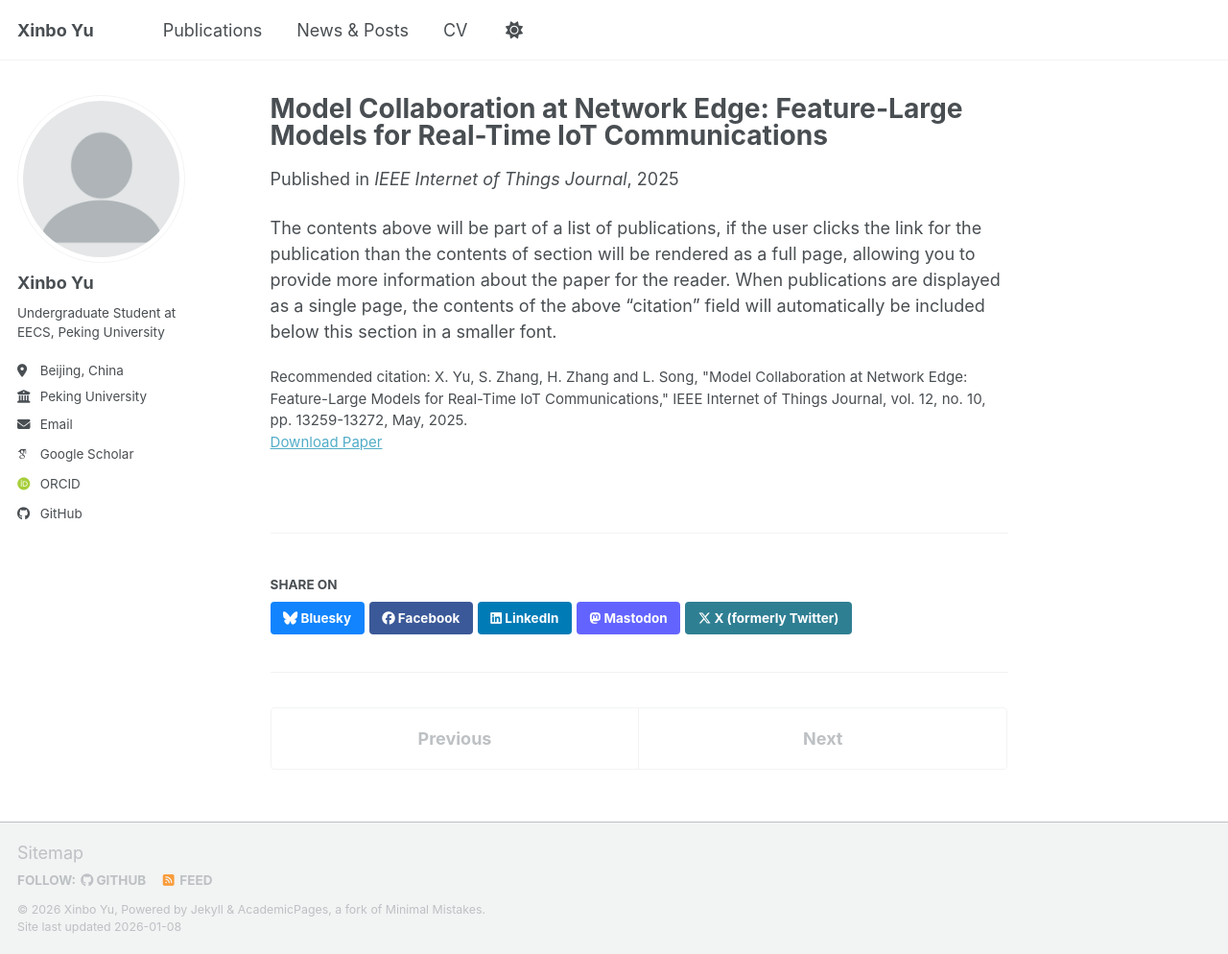
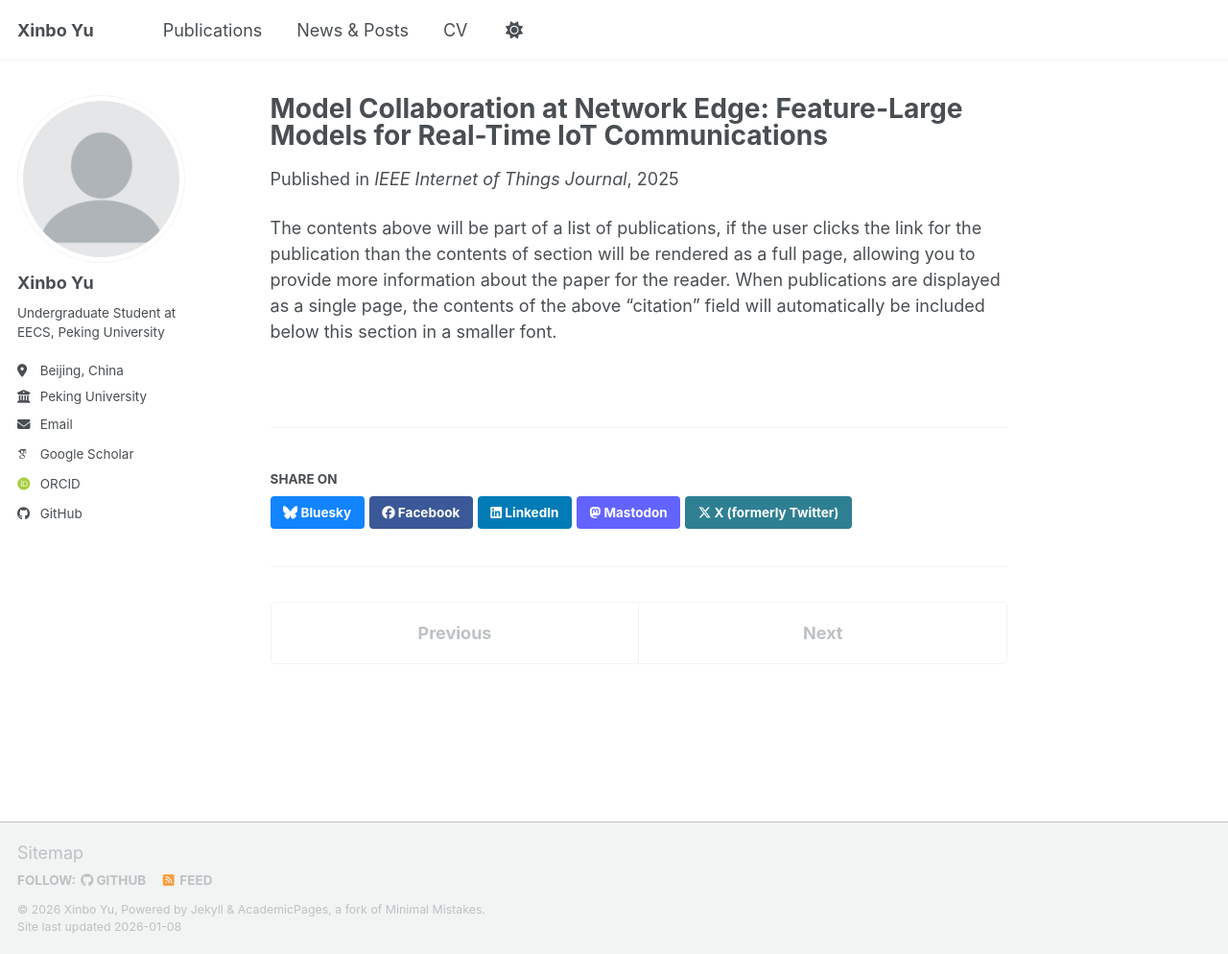
Before and after one commit to ZephyrYolo/ZephyrYolo.github.io, a Jekyll site: the page built from _publications/2025-05-15-iotj.md, in a window 1280 px wide and 994 px high. Shown: the whole window at 96% size. Built offline with Jekyll 4.4.1, drawn with Linux system fonts in a browser that asks for light colours; some web fonts are replaced; a script bundle is joined from its source files by our own code; library files that are not in the unit come from our copies; some of the changed lines change nothing that is shown.

Commit message:
Update 2025-05-15-iotj.md

```diff
--- a/_publications/2025-05-15-iotj.md
+++ b/_publications/2025-05-15-iotj.md
@@ -8,7 +8,7 @@ date: 2025-05-15
 venue: 'IEEE Internet of Things Journal'
 #slidesurl: 'https://academicpages.github.io/files/slides2.pdf'
 paperurl: 'https://ZephyrYolo.github.io/files/iotj1.pdf'
-citation: 'X. Yu, S. Zhang, H. Zhang and L. Song, "Model Collaboration at Network Edge: Feature-Large Models for Real-Time IoT Communications," IEEE Internet of Things Journal, vol. 12, no. 10, pp. 13259-13272, May, 2025.'
+#citation: 'X. Yu, S. Zhang, H. Zhang and L. Song, "Model Collaboration at Network Edge: Feature-Large Models for Real-Time IoT Communications," IEEE Internet of Things Journal, vol. 12, no. 10, pp. 13259-13272, May, 2025.'
 ---
 
 The contents above will be part of a list of publications, if the user clicks the link for the publication than the contents of section will be rendered as a full page, allowing you to provide more information about the paper for the reader. When publications are displayed as a single page, the contents of the above "citation" field will automatically be included below this section in a smaller font.
```
